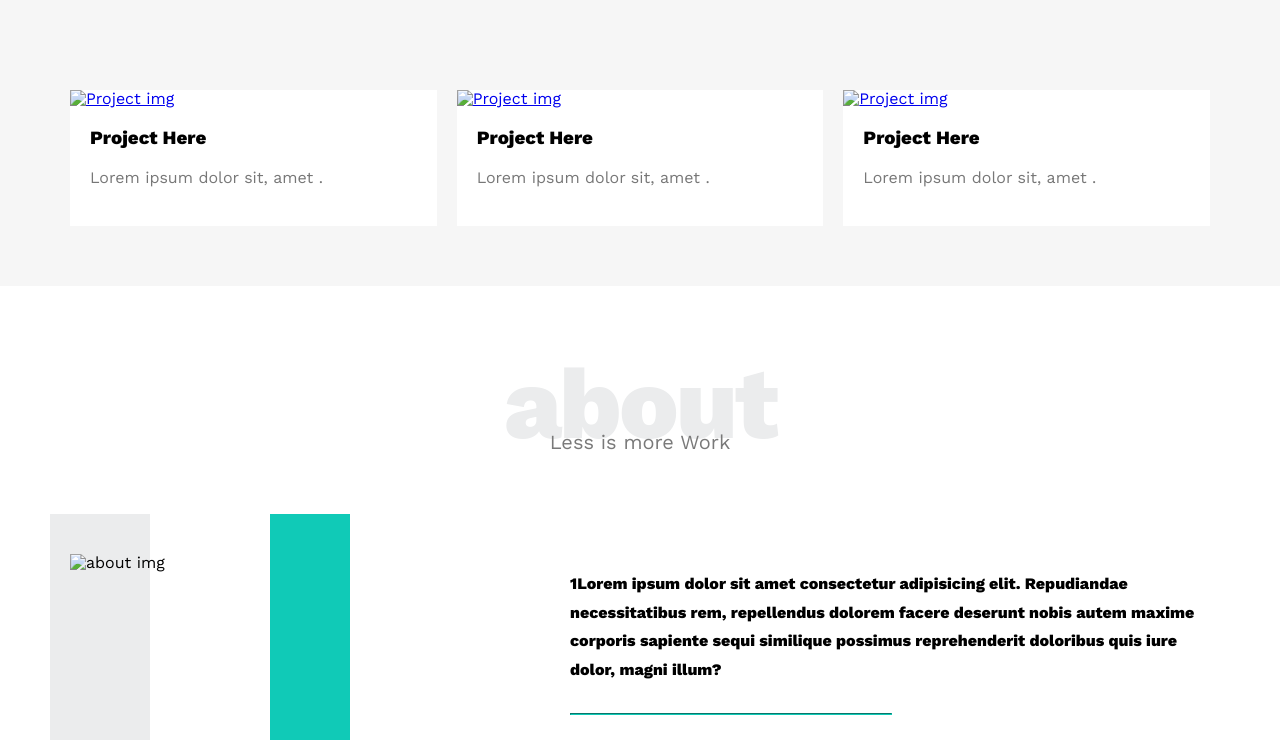
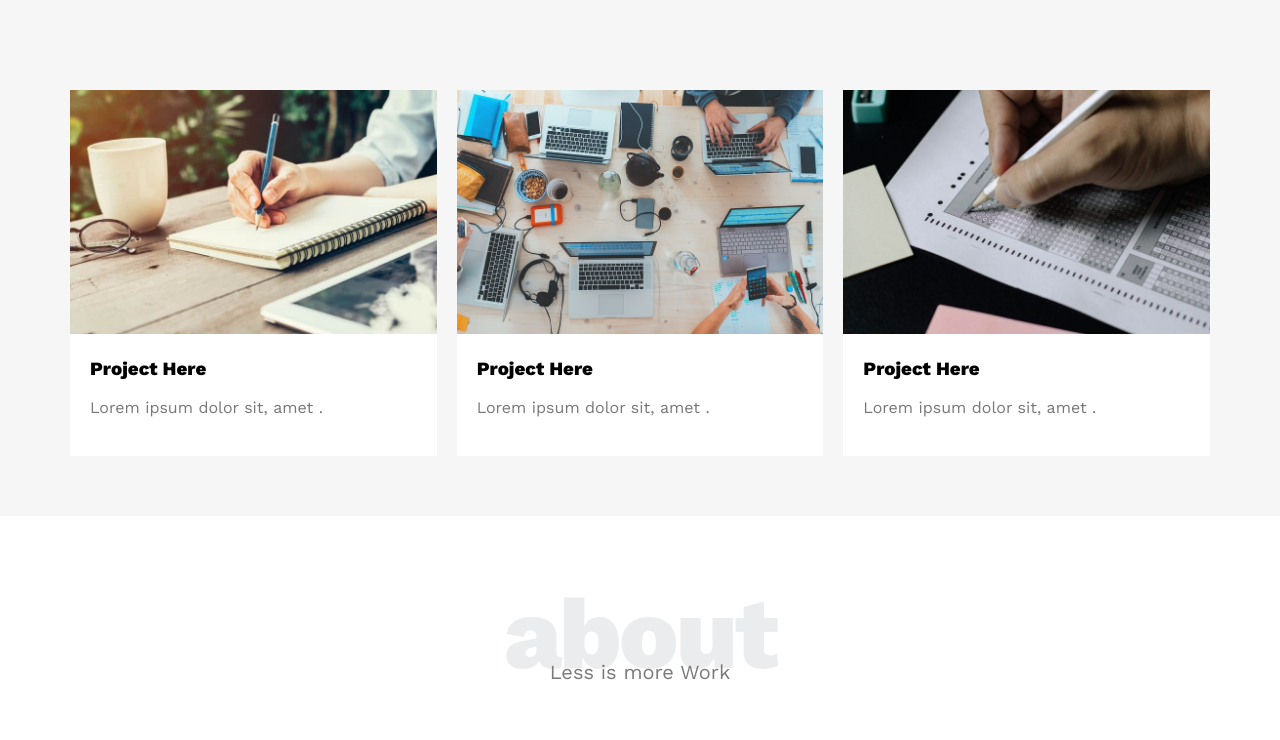
Before and after one commit to SEIFSEIF4/HTML-CSS, a plain HTML site: page index.html in a window 1280 px wide. Shown: the part 2043-2783 px from the top of the page. Drawn offline with nearby package versions, Linux system fonts and the light colour scheme; the site is published under a folder, as on GitHub Pages, so addresses that start at the root find nothing.

Commit message:
Update index.html

```diff
--- a/index.html
+++ b/index.html
@@ -7,7 +7,7 @@
     <title>katana ㋡</title>
     <link
       rel="shortcut icon"
-      href="/img/icons8_ghost2.ico"
+      href="img/icons8_ghost2.ico"
       type="image/x-icon"
     />
     <!--         CSS File        -->
@@ -151,21 +151,21 @@
         <p>IF you do it right</p>
         <div class="portfolio-content">
           <div class="card">
-            <a href="#"><img src="/img/portfolio-1.jpg" alt="Project img" /></a>
+            <a href="#"><img src="img/portfolio-1.jpg" alt="Project img" /></a>
             <div class="info">
               <h3>Project Here</h3>
               <p>Lorem ipsum dolor sit, amet .</p>
             </div>
           </div>
           <div class="card">
-            <a href="#"><img src="/img/portfolio-2.jpg" alt="Project img" /></a>
+            <a href="#"><img src="img/portfolio-2.jpg" alt="Project img" /></a>
             <div class="info">
               <h3>Project Here</h3>
               <p>Lorem ipsum dolor sit, amet .</p>
             </div>
           </div>
           <div class="card">
-            <a href="#"><img src="/img/portfolio-3.jpg" alt="Project img" /></a>
+            <a href="#"><img src="img/portfolio-3.jpg" alt="Project img" /></a>
             <div class="info">
               <h3>Project Here</h3>
               <p>Lorem ipsum dolor sit, amet .</p>
@@ -182,7 +182,7 @@
         <p>Less is more Work</p>
         <div class="about-content">
           <div class="image">
-            <img src="/img/about.jpg" alt="about img" />
+            <img src="img/about.jpg" alt="about img" />
           </div>
           <div class="text">
             <p>
```
